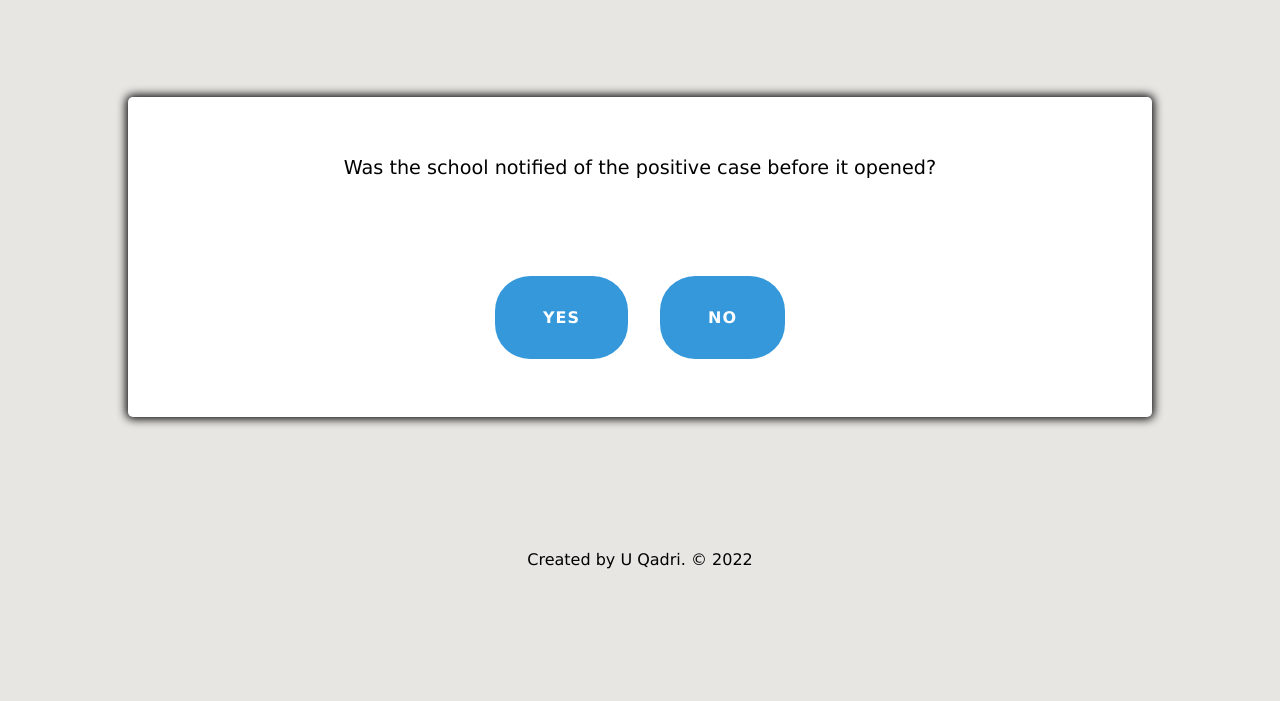
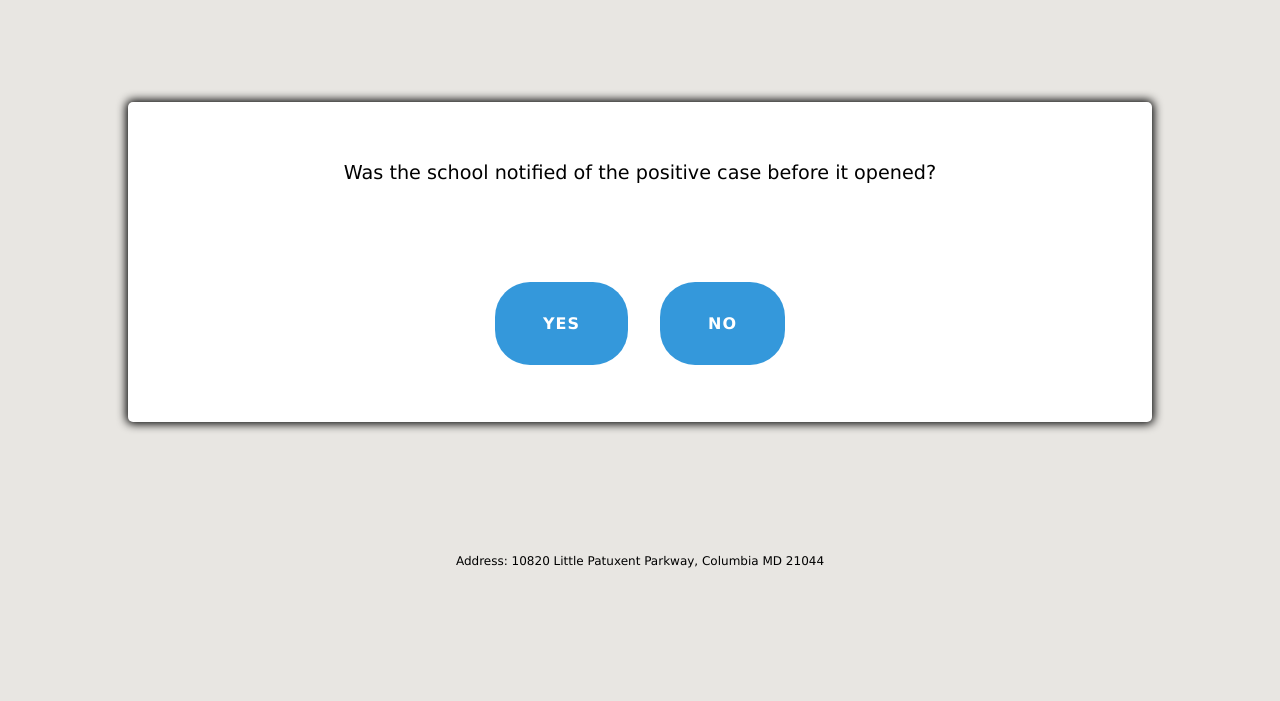
Before and after one commit to usmanaqadri/covid-response, a website: page index.html in a window 1280 px wide. Shown: the part 99-800 px from the top of the page. Drawn offline with Linux system fonts and the light colour scheme.

Commit message:
styling and spacing formatting

```diff
--- a/css/style.css
+++ b/css/style.css
@@ -23,9 +23,18 @@ header {
     background-color: white;
 }
 
+ul {
+    text-align: left;
+}
+
 img {
     margin: 5px;
     padding: 15px;
+}
+
+.cute-image {
+    /* margin-left: auto; */
+    margin-right: auto;
 }
 
 header h1 {
@@ -36,7 +45,7 @@ header h1 {
 
 .container {
     height: 40vh;
-    min-width: 80%;
+    min-width: 80vw;
     max-width: 850px;
     background-color: white;
     padding: 10px;
@@ -90,4 +99,11 @@ header h1 {
   #text {
     font-size: larger;
     width: 100vw;
+    line-height: 1.5;
   }
+
+  footer {
+    font-size: 12px;
+    display: flex;
+    justify-content: center;
+  }
--- a/index.html
+++ b/index.html
@@ -25,7 +25,7 @@
        </div>
    </div>
    <footer>
-        <p>Created by U Qadri. © 2022</p>
+        <p>Address: 10820 Little Patuxent Parkway, Columbia MD 21044</p>
     </footer>
 </body>
 </html>
--- a/js/app.js
+++ b/js/app.js
@@ -20,14 +20,14 @@ function showQuestions(questionsIndex) {
     const question = questions.find((question) =>
     {
         if (question.id === 4) {
-            question.text = `PCR test on the day that their house is closed, which should be Day ${closureDay}. Your child can return to school once their PCR returns negative. Test and stay on Day 3 and 5 at Aya. Continue to wear a mask indoors.`
+            question.text = `PCR test on the day their house is closed, which should be Day ${closureDay}. Your child can return to school once their PCR returns negative. Test and stay on Day 3 and 5 at Aya.<br>Continue to wear a mask indoors.`
         }
         if (question.id === 6) {
-            `No testing required. Your child can return to school on Day ${closureDay + 1}. Test and stay on Day 3 and 5 at Aya. Continue to wear a mask indoors.`
+            `No testing required. Your child can return to school on Day ${closureDay + 1}. Test and stay on Day 3 and 5 at Aya.<br>Continue to wear a mask indoors.`
         }
         return question.id === questionsIndex
     });
-    textEl.innerText = question.text;
+    textEl.innerHTML = question.text;
     while (responseButtonsEl.firstChild) {
         responseButtonsEl.removeChild(responseButtonsEl.firstChild);
     }
@@ -69,7 +69,7 @@ const questions = [
     },
     {
         id: 15,
-        text: "The school will close on Day 1. Students will come back on Day 2. Keep an eye out for an email from us. ",
+        text: "The school will close on Day 1.<br> Students will come back on Day 2<br> Keep an eye out for an email from us. ",
         responses: [
             {
                 text: "Ok",
@@ -79,7 +79,7 @@ const questions = [
     },
     {
         id: 16,
-        text: "The school will close on Day 2. Students will come back on Day 3. Keep an eye out for an email from us. ",
+        text: "The school will close on Day 2.<br> Students will come back on Day 3.<br> Keep an eye out for an email from us. ",
         responses: [
             {
                 text: "Ok",
@@ -117,7 +117,7 @@ const questions = [
     },
     {
         id: 3,
-        text: "Is your child having any of the following symptoms: Fever of 100.4 or higher, sore throat, cough, diarrhea, vomiting, new onset of severe headache (especially with fever), or new loss of taste or smell.",
+        text: "Is your child having any of the following symptoms? <ul><li>Fever of 100.4 or higher</li><li>Sore throat</li><li>Cough</li><li>Diarrhea</li><li>Vomiting</li><li>Severe headache (especially with fever)</li><li>Loss of taste or smell</li></ul>",
         responses: [
             {
                 text: "Yes",
@@ -131,7 +131,7 @@ const questions = [
     },
     {
         id: 4,
-        text: `PCR test on the day that their house is closed, which should be Day ${closureDay}. Your child can return to school once their PCR returns negative. Test and stay on Day 3 and 5 at Aya. Continue to wear a mask indoors.`
+        text: `PCR test on the day their house is closed, which should be Day ${closureDay}. Your child can return to school once their PCR returns negative. Test and stay on Day 3 and 5 at Aya. <br>Continue to wear a mask indoors.`
     },
     {
         id: 5,
@@ -149,7 +149,7 @@ const questions = [
     },
     {
         id: 6,
-        text: `No testing required. Your child can return to school on Day ${closureDay + 1}. Test and stay on Day 3 and 5 at Aya. Continue to wear a mask indoors.`
+        text: `No testing required. Your child can return to school on Day ${closureDay + 1}. Test and stay on Day 3 and 5 at Aya. <br>Continue to wear a mask indoors.`
     },
     {
         id: 7,
@@ -185,7 +185,7 @@ const questions = [
     },
     {
         id: 10,
-        text: "Is your child having any of the following symptoms: Fever of 100.4 or higher, sore throat, cough, diarrhea, vomiting, new onset of severe headache (especially with fever), or new loss of taste or smell.",
+        text: "Is your child having any of the following symptoms? <ul><li>Fever of 100.4 or higher</li><li>Sore throat</li><li>Cough</li><li>Diarrhea</li><li>Vomiting</li><li>Severe headache (especially with fever)</li><li>Loss of taste or smell</li></ul>",
         responses: [
             {
                 text: "Yes",
@@ -199,7 +199,7 @@ const questions = [
     },
     {
         id: 11,
-        text: "Is your child having any of the following symptoms: Fever of 100.4 or higher, sore throat, cough, diarrhea, vomiting, new onset of severe headache (especially with fever), or new loss of taste or smell.",
+        text: "Is your child having any of the following symptoms? <ul><li>Fever of 100.4 or higher</li><li>Sore throat</li><li>Cough</li><li>Diarrhea</li><li>Vomiting</li><li>Severe headache (especially with fever)</li><li>Loss of taste or smell</li></ul>",
         responses: [
             {
                 text: "Yes",
```
